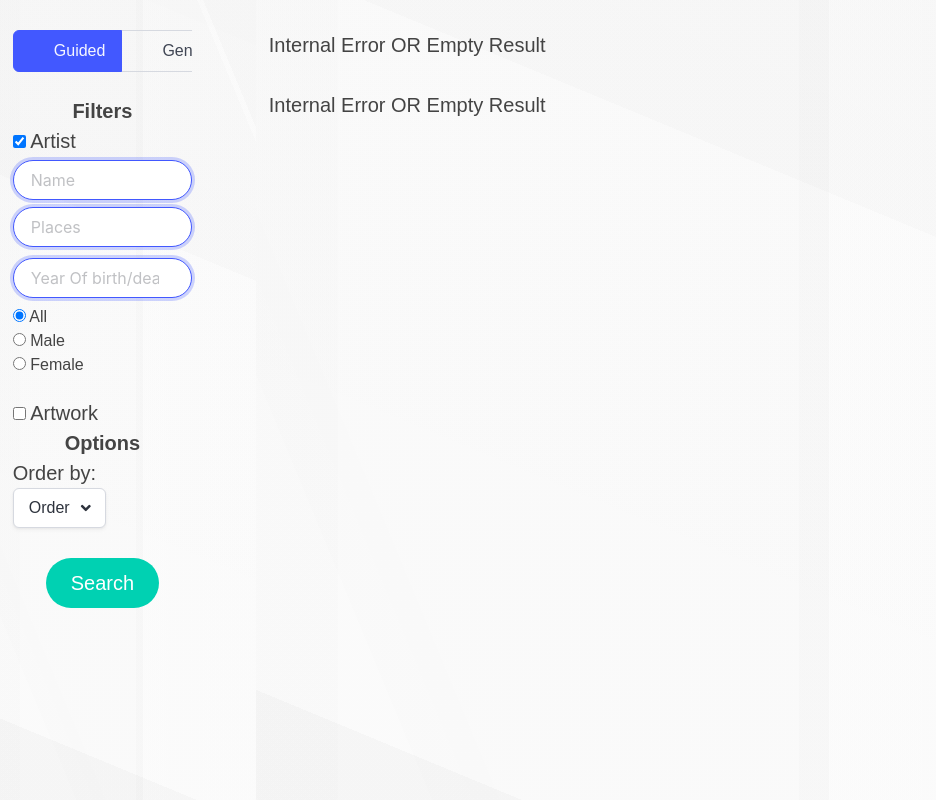
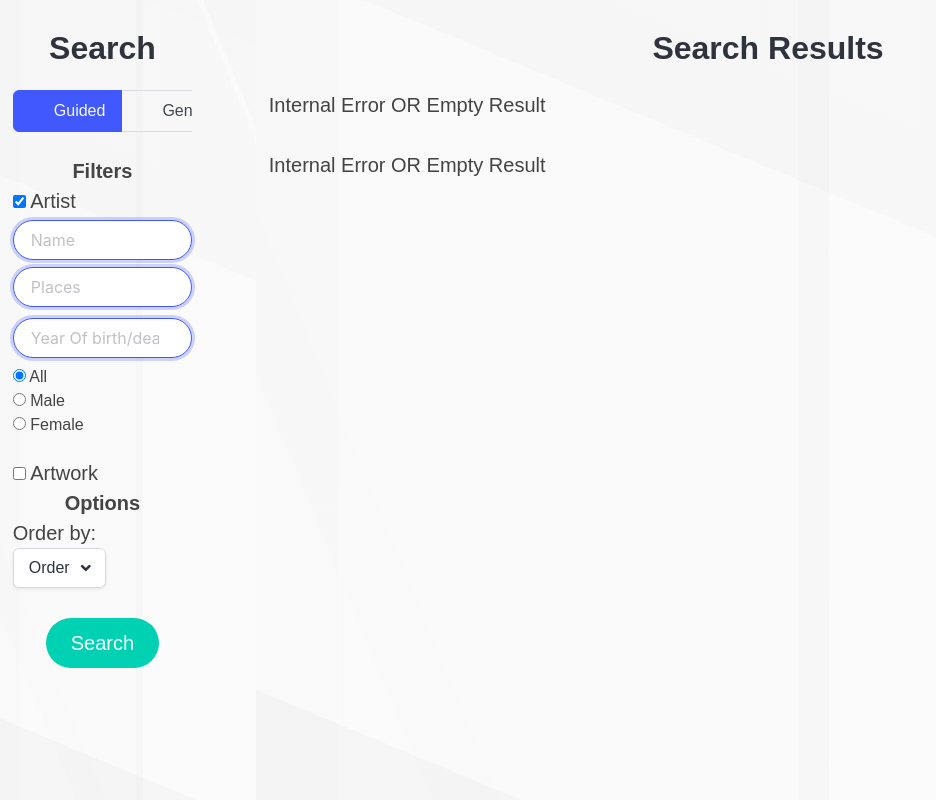
Before and after one commit to Xavija/TateMuseum, a PHP site: page /?general=1 in a window 1280 px wide. Shown: the whole page, without its empty margins (0-936 px from the left). Run offline with PHP 8.4, Linux system fonts and the light colour scheme; data that the repository does not hold is empty; some libraries are stand-ins or nearby versions.

Commit message:
Added index headers and fixed table

```diff
--- a/website/index.php
+++ b/website/index.php
@@ -152,6 +152,7 @@
 		<div class="split left">
 			<form action="index.php" method="get">
 				<br>
+				<h3 class="title is-3" style="text-align: center;">Search</h3>
 				<div class="tabs is-toggle is-centered">
 					<ul>
 						<li class="is-active" id="5">
@@ -260,6 +261,7 @@
 
 		<div class="split right">
 			<br>
+			<h3 class="title is-3" style="text-align: center;">Search Results</h3>
 			<div id="tableContainer" class="tableContainer">
 				<?php
 					for($j = 0; $j < $query_count; $j++) {
--- a/website/style.css
+++ b/website/style.css
@@ -32,13 +32,13 @@ div.tableContainer {
     /* border: 1px solid #444; */
     overflow: auto;
     width: 100%;
-    height: 90%;
+    height: 85%;
 }
 
 html body div.tableContainer {
     overflow: hidden;
     width: 100%;
-    height: 90%;
+    height: 85%;
 }
 
 thead th,
```
